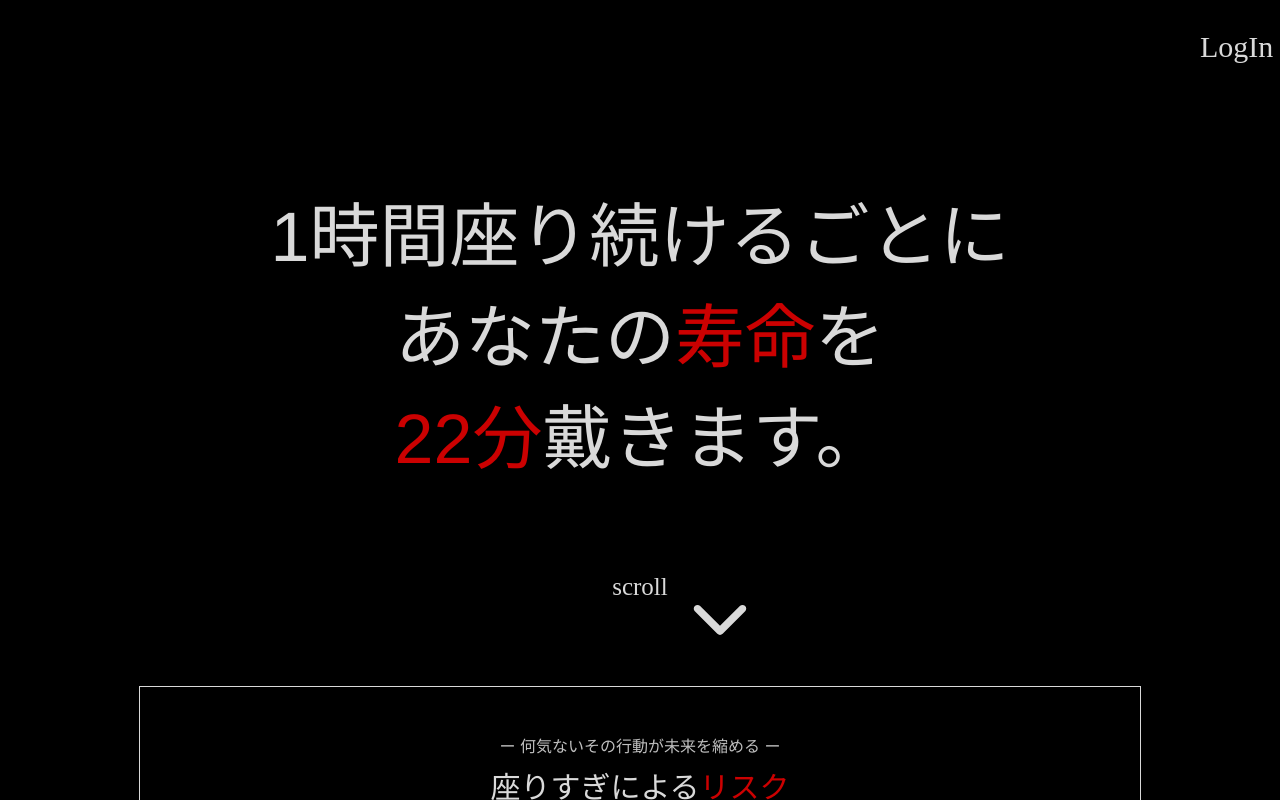
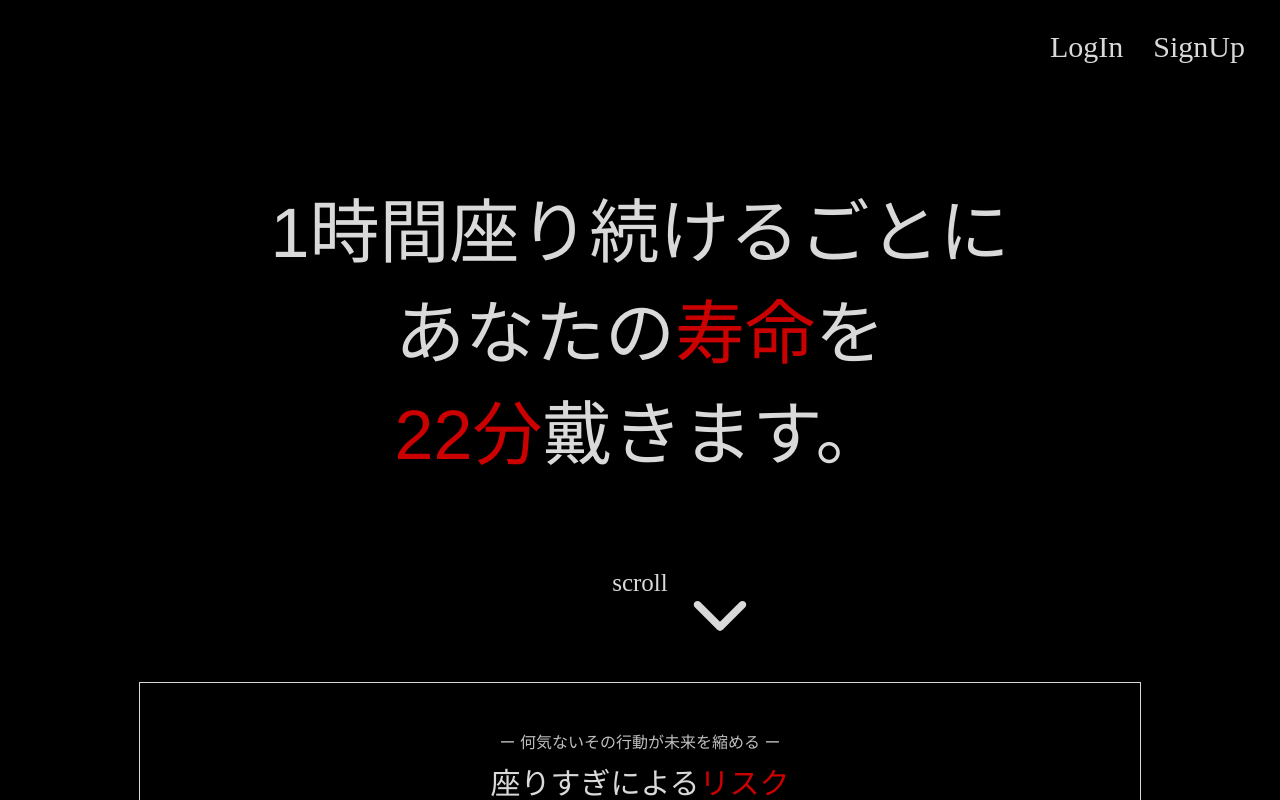
Before and after one commit to murai-misaki/theGrimReaper_timer, a Vue app in the folder timer-vuejs/: page / in a window 1280 px wide. Shown: the top 800 px of the page. Built offline with nearby package versions, Linux system fonts and the light colour scheme; a web font is replaced by a local one.

Commit message:
fix: ブラウザの横幅によって、ログインやサインアップの部分が見切れないように修正 #60

```diff
--- a/timer-vuejs/src/components/SubTitle.vue
+++ b/timer-vuejs/src/components/SubTitle.vue
@@ -74,7 +74,7 @@
 
   p.subtitle {
     text-align: center;
-    padding-top: 110px;
+    padding-top: 64px;
     font-size: 70px;
   }
   p.scroll-text {
--- a/timer-vuejs/src/views/TopPage.vue
+++ b/timer-vuejs/src/views/TopPage.vue
@@ -127,16 +127,19 @@
     font-family: 'IM Fell English SC', serif;
     display: flex;
     font-size: 30px;
-    background-color: #000000;
-    position: fixed;
+    background-color: transparent;
+    position: sticky;
     top: 30px;
-    left: 1200px;
+    justify-content: flex-end;
+    margin-right: 27px;
   }
   .login-link {
     margin-right: 30px;
     cursor: pointer;
+    background-color: #000000;
   }
   .signup-link {
     cursor: pointer;
+    background-color: #000000;
   }
 </style>
```
